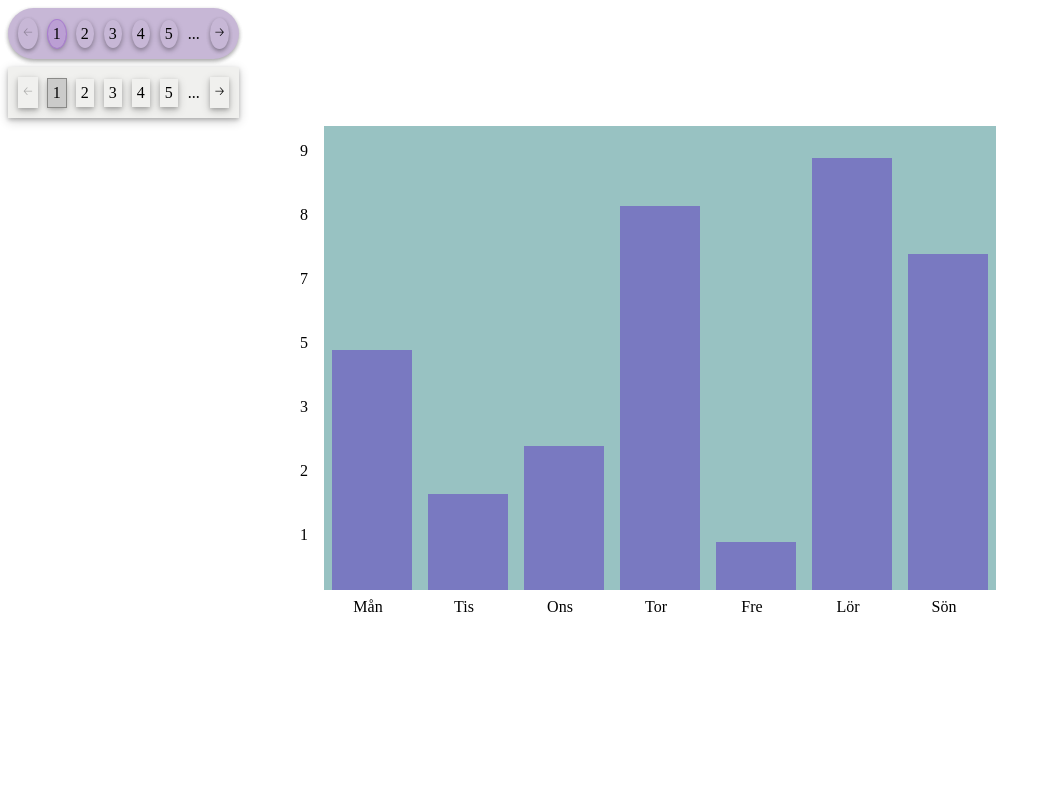
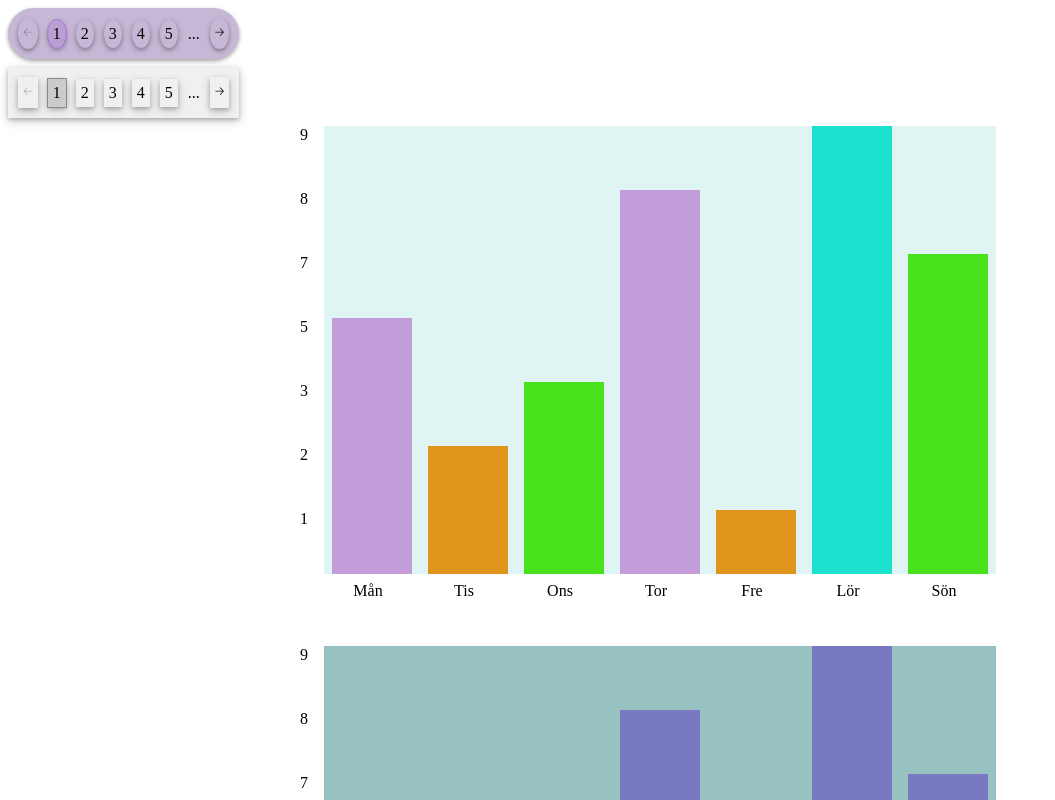
Before and after one commit to isabellaes/isabella-components, a React (Vite) app: page / in a window 1280 px wide. Shown: the top 800 px of the page, without its empty margins (0-1055 px from the left). Built offline with nearby package versions, Linux system fonts and the light colour scheme.

Commit message:
update chart

```diff
--- a/src/App.tsx
+++ b/src/App.tsx
@@ -30,11 +30,28 @@ function App() {
         labels={["Mån", "Tis", "Ons", "Tor", "Fre", "Lör", "Sön"]}
         dataset={{
           data: [5, 2, 3, 8, 1, 9, 7],
+          colors: [
+            "#C39DDA",
+            "#E1941C",
+            "#49E11C",
+            "#C39DDA",
+            "#E1941C",
+            "#1CE1CF",
+            "#49E11C",
+          ],
+          backgroundColor: "#DEF5F3",
+        }}
+      ></Chart>
+
+      <Chart
+        labels={["Mån", "Tis", "Ons", "Tor", "Fre", "Lör", "Sön"]}
+        dataset={{
+          data: [5, 2, 3, 8, 1, 9, 7],
           colors: [],
           backgroundColor: "",
-          type: "horisontal",
         }}
       ></Chart>
+
       <Stepper
         startStep={{
           title: "First",
--- a/src/components/chart/Chart.tsx
+++ b/src/components/chart/Chart.tsx
@@ -4,12 +4,26 @@ type ChartPropsType = {
     data: number[];
     colors: string[];
     backgroundColor: string;
-    type: "horisontal" | "vertical";
   };
 };
 const Chart = ({ labels, dataset }: ChartPropsType) => {
   let numbers: number[] = dataset.data.slice(0);
   numbers.sort((a, b) => b - a);
+
+  const removeDups = (arr: number[]): number[] => {
+    return arr.filter((item, index) => arr.indexOf(item) === index);
+  };
+  numbers = removeDups(numbers);
+
+  function calculateheight(index: number) {
+    const data = dataset.data[index];
+    if (data) {
+      const i = numbers.indexOf(data);
+      const l = numbers.length - i;
+      return l;
+    }
+    return 0;
+  }
 
   return (
     <div className="chart">
@@ -17,18 +31,38 @@ const Chart = ({ labels, dataset }: ChartPropsType) => {
         <div className="row">
           <div className="data column">
             {numbers.map((d) => (
-              <p className="data">{d}</p>
+              <div className="data">{d}</div>
             ))}
           </div>
 
           {labels.map((n, index) => {
-            const num = dataset.data[index] * 3;
-            const height = num.toString() + "em";
-            console.log(height);
+            const colHeight = (numbers.length * 4).toString() + "em";
+            let num = calculateheight(index);
+            const dataHeight = (num * 4).toString() + "em";
 
             return (
-              <tr className="table-row">
-                <td className="table-data" style={{ height: height }}></td>
+              <tr
+                className="table-col"
+                style={
+                  dataset.backgroundColor
+                    ? {
+                        backgroundColor: dataset.backgroundColor,
+                        height: colHeight,
+                      }
+                    : { height: colHeight }
+                }
+              >
+                <td
+                  className="table-data"
+                  style={
+                    dataset.colors[index]
+                      ? {
+                          height: dataHeight,
+                          backgroundColor: dataset.colors[index],
+                        }
+                      : { height: dataHeight }
+                  }
+                ></td>
               </tr>
             );
           })}
--- a/src/components/chart/_chart.scss
+++ b/src/components/chart/_chart.scss
@@ -14,9 +14,8 @@
     display: flex;
     flex-direction: column;
   }
-  .table-row {
+  .table-col {
     display: flex;
-    min-height: 5em;
     background-color: rgb(152, 194, 194);
     min-width: fit-content;
     justify-content: center;
@@ -31,7 +30,7 @@
     }
 
     .table-data:hover {
-      background-color: rgb(144, 45, 214);
+      background-color: rgb(144, 45, 214) !important;
     }
   }
 
@@ -42,7 +41,8 @@
   }
 
   .data {
-    min-height: 3em;
-    margin: 0.5em;
+    display: flex;
+    min-height: 4em;
+    margin: 0 0.5em 0 0.5em;
   }
 }
```
